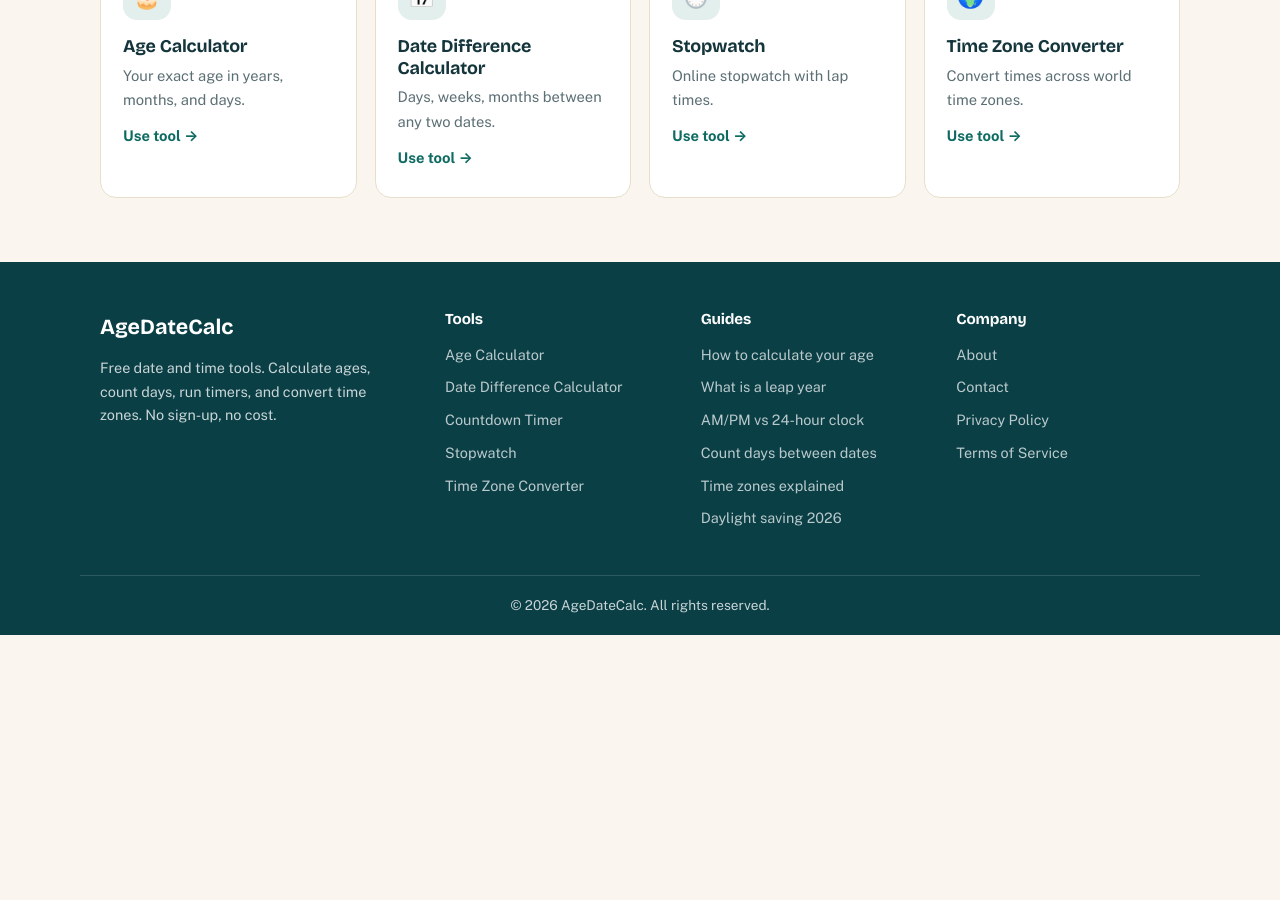
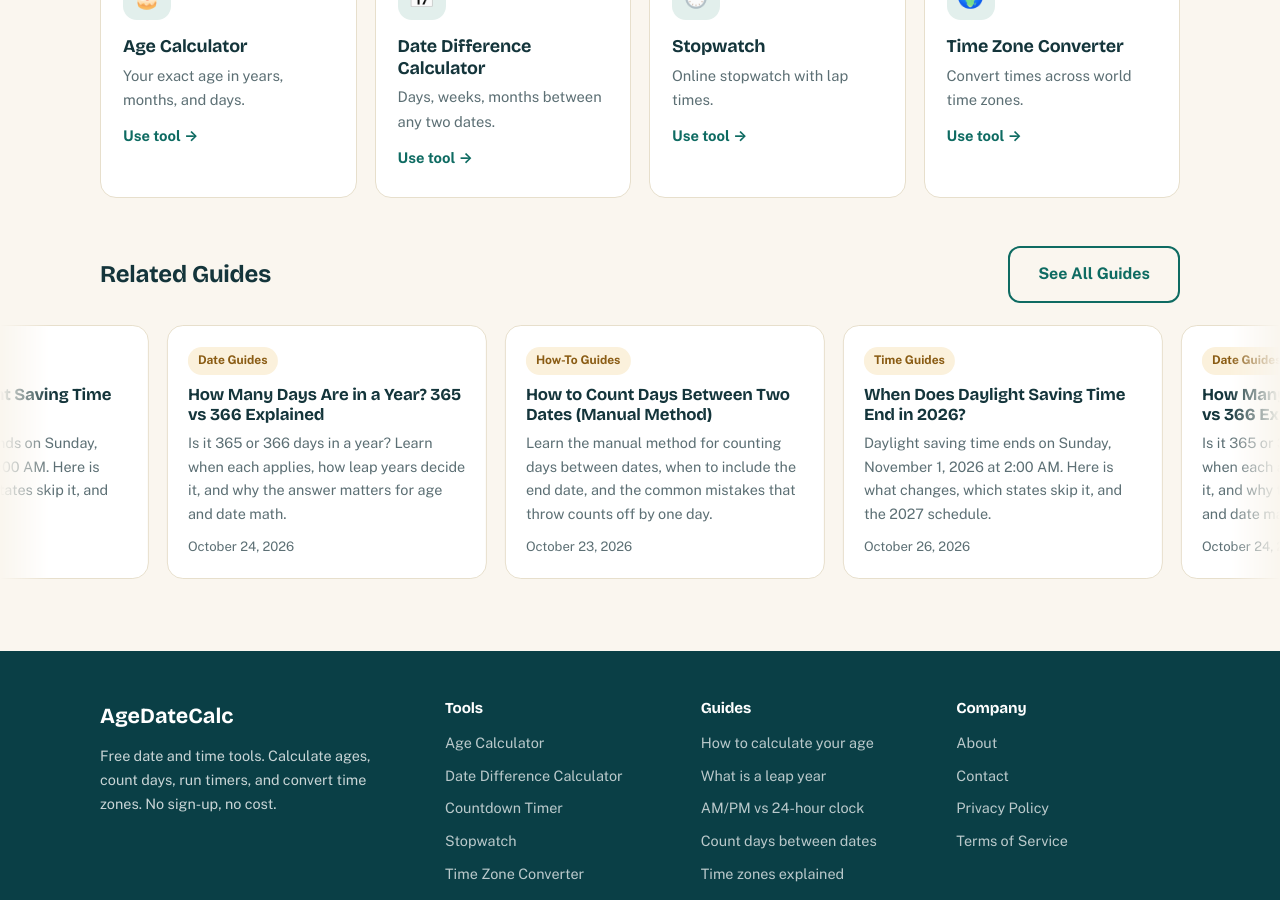
Before and after one commit to zaidmeo09-dhangal/agedatecalc, a Jekyll site: the page built from countdown-timer.md, in a window 1280 px wide and 900 px high, scrolled down 3434 px. Built offline with Jekyll 4.4.1, drawn with Linux system fonts in a browser that asks for light colours; before the commit the page ends 4069 px from its top, so only the background shows below that.

Commit message:
Related Guides auto-scrolling strip on all tool pages

```diff
--- a/countdown-timer.md
+++ b/countdown-timer.md
@@ -95,6 +95,10 @@
       }
     ]
   }
+related_posts:
+  - /blog/when-does-daylight-saving-time-end-2026/
+  - /blog/how-many-days-in-a-year/
+  - /blog/how-to-count-days-between-dates/
 ---
 
 <section class="hero" style="padding:48px 0 24px">
@@ -319,3 +323,5 @@
   }catch(e2){}
 })();
 </script>
+
+{% include related-guides.html %}
```
